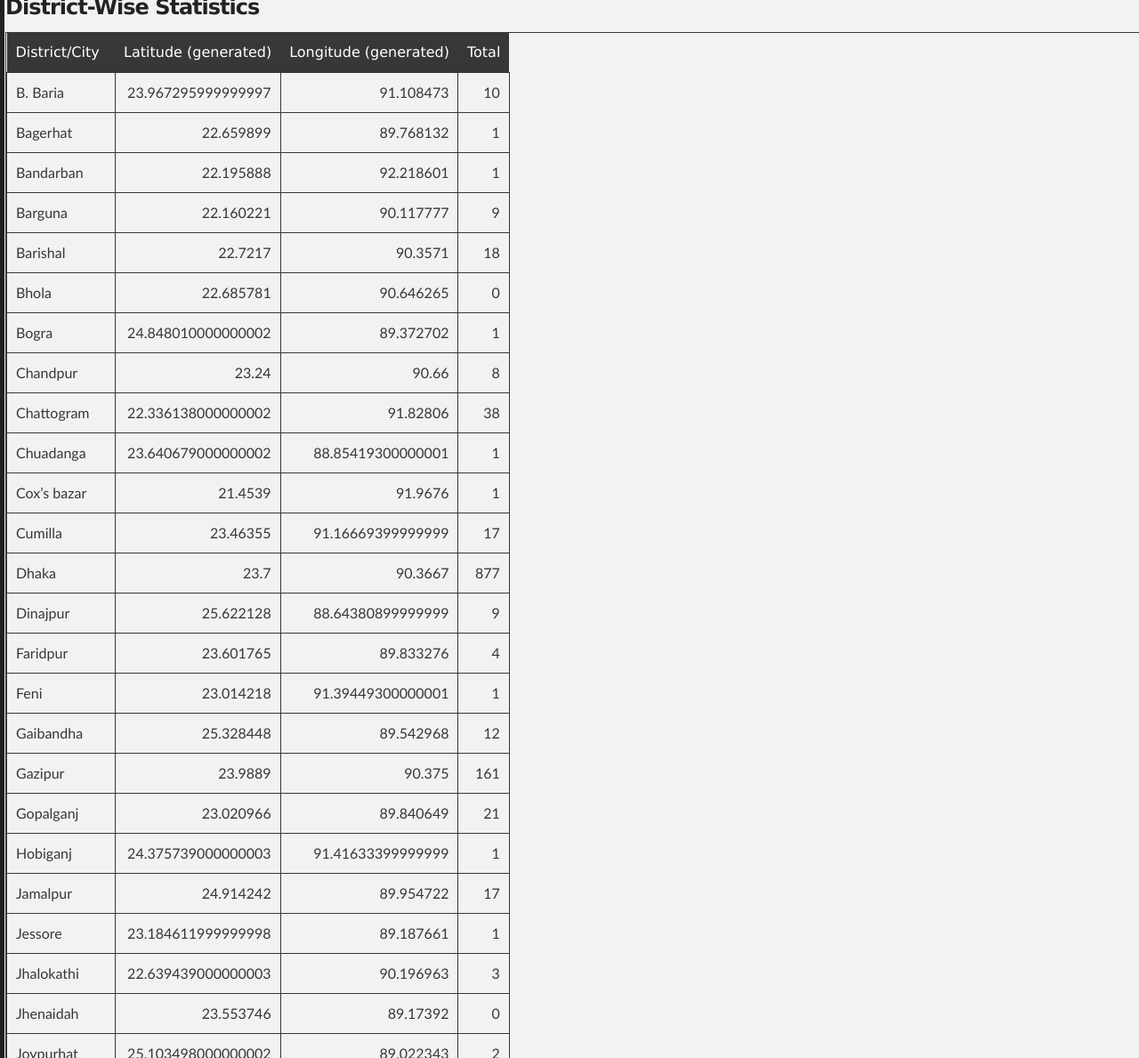
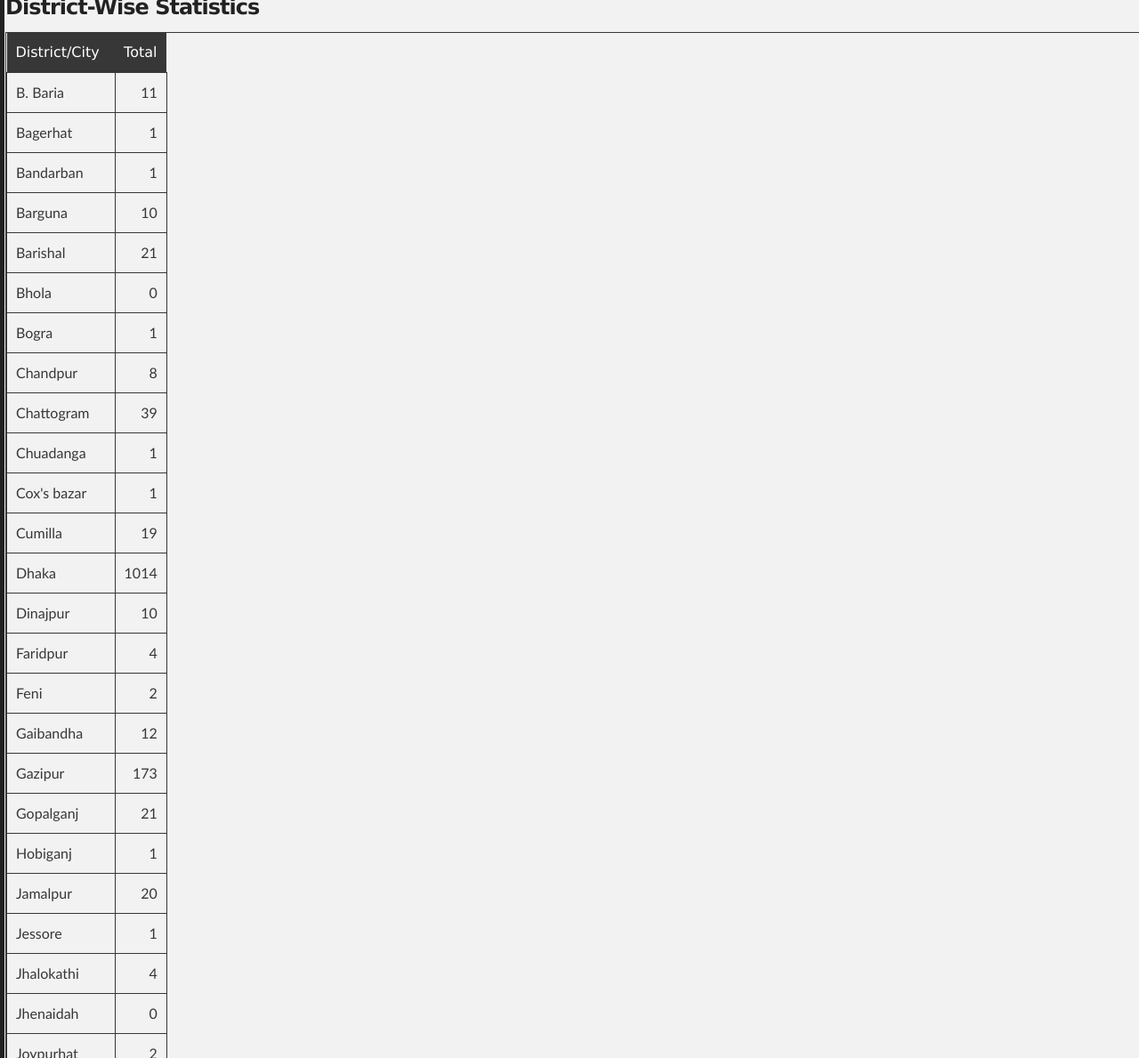
Before and after one commit to promitbasak/covid19bd, a Jekyll site: the page index.html, which Jekyll copies as it is, in a window 1280 px wide and 1400 px high, scrolled down 3952 px. Shown: the part 211-1400 px from the top of the window at 89% size. Built offline with Jekyll 4.4.1, drawn with Linux system fonts in a browser that asks for light colours; some of the changed text lies outside the part shown.

Commit message:
Update index.html

```diff
--- a/index.html
+++ b/index.html
@@ -45,7 +45,7 @@
         <h2 id="covid-19-in-bangladesh">Covid-19 in Bangladesh</h2>
 
 
-    <h4 id="this-page-is-updated-on-april-19-2020">This page is updated on <strong>April 19, 2020</strong></h4>
+    <h4 id="this-page-is-updated-on-april-20-2020">This page is updated on <strong>April 20, 2020</strong></h4>
     <h3> Today's Statistics:</h3>
         <p> Mobile Users should scroll the table right to left to see more</p>
     <table class="table table-bordered table-hover table-condensed">
@@ -66,21 +66,21 @@
 <th title="Field #15">Deaths/1M Pop.</th>
 </tr></thead>
 <tbody><tr>
-<td>2020-04-19</td>
-<td align="right">312</td>
-<td align="right">7</td>
-<td align="right">9</td>
-<td align="right">2634</td>
-<td align="right">2456</td>
-<td align="right">91</td>
-<td align="right">75</td>
-<td align="right">2290</td>
-<td align="right">23553</td>
-<td align="right">3.705</td>
-<td align="right">1.213</td>
-<td align="right">10.428</td>
-<td align="right">13.644</td>
-<td align="right">0.506</td>
+<td>2020-04-20</td>
+<td align="right">492</td>
+<td align="right">10</td>
+<td align="right">10</td>
+<td align="right">2779</td>
+<td align="right">2948</td>
+<td align="right">101</td>
+<td align="right">85</td>
+<td align="right">2762</td>
+<td align="right">26332</td>
+<td align="right">3.4261</td>
+<td align="right">1.1882</td>
+<td align="right">11.1955</td>
+<td align="right">16.3778</td>
+<td align="right">0.5611</td>
 </tr>
 </tbody>
   </table>
@@ -88,28 +88,28 @@
         <h3>Graphs:</h3>
         <div class="photo-album">
       <div>
-        <img src="https://raw.githubusercontent.com/promitbasak/Covid-19_bd_extended/master/assests/2020-04-19/Figure_1.png">
+        <img src="https://raw.githubusercontent.com/promitbasak/Covid-19_bd_extended/master/assests/2020-04-20/Figure_1.png">
         <h5>Overall Condition</h5>
       </div>
 
       <div>
-        <img src="https://raw.githubusercontent.com/promitbasak/Covid-19_bd_extended/master/assests/2020-04-19/Figure_2.png">
+        <img src="https://raw.githubusercontent.com/promitbasak/Covid-19_bd_extended/master/assests/2020-04-20/Figure_2.png">
         <h5>Total Cases</h5>
       </div>
       <div>
-        <img src="https://raw.githubusercontent.com/promitbasak/Covid-19_bd_extended/master/assests/2020-04-19/Figure_8.png">
+        <img src="https://raw.githubusercontent.com/promitbasak/Covid-19_bd_extended/master/assests/2020-04-20/Figure_8.png">
         <h5>Total Deaths</h5>
       </div>
       <div>
-        <img src="https://raw.githubusercontent.com/promitbasak/Covid-19_bd_extended/master/assests/2020-04-19/Figure_22.png">
+        <img src="https://raw.githubusercontent.com/promitbasak/Covid-19_bd_extended/master/assests/2020-04-20/Figure_22.png">
         <h5>District-wise Corona Map</h5>
       </div>
       <div>
-        <img src="https://raw.githubusercontent.com/promitbasak/Covid-19_bd_extended/master/assests/2020-04-19/Figure_20.png">
+        <img src="https://raw.githubusercontent.com/promitbasak/Covid-19_bd_extended/master/assests/2020-04-20/Figure_20.png">
         <h5>BD vs USA: Cases</h5>
       </div>
       <div>
-        <img src="https://raw.githubusercontent.com/promitbasak/Covid-19_bd_extended/master/assests/2020-04-19/Figure_21.png">
+        <img src="https://raw.githubusercontent.com/promitbasak/Covid-19_bd_extended/master/assests/2020-04-20/Figure_21.png">
         <h5>BD vs USA: Deaths</h5>
       </div>
     </div>
@@ -118,398 +118,271 @@
 
 
 
-        <h3> District-Wise Statistics</h3>
-        <table class="table table-bordered table-hover table-condensed">
+<h3> District-Wise Statistics</h3>
+<table class="table table-bordered table-hover table-condensed">
 <thead><tr><th title="Field #1">District/City</th>
-<th title="Field #2">Latitude (generated)</th>
-<th title="Field #3">Longitude (generated)</th>
-<th title="Field #4">Total</th>
+<th title="Field #2">Total</th>
 </tr></thead>
 <tbody><tr>
 <td>B. Baria</td>
-<td align="right">23.967295999999997</td>
-<td align="right">91.108473</td>
-<td align="right">10</td>
+<td align="right">11</td>
 </tr>
 <tr>
 <td>Bagerhat</td>
-<td align="right">22.659899</td>
-<td align="right">89.768132</td>
 <td align="right">1</td>
 </tr>
 <tr>
 <td>Bandarban</td>
-<td align="right">22.195888</td>
-<td align="right">92.218601</td>
 <td align="right">1</td>
 </tr>
 <tr>
 <td>Barguna</td>
-<td align="right">22.160221</td>
-<td align="right">90.117777</td>
-<td align="right">9</td>
+<td align="right">10</td>
 </tr>
 <tr>
 <td>Barishal</td>
-<td align="right">22.7217</td>
-<td align="right">90.3571</td>
-<td align="right">18</td>
+<td align="right">21</td>
 </tr>
 <tr>
 <td>Bhola</td>
-<td align="right">22.685781</td>
-<td align="right">90.646265</td>
 <td align="right">0</td>
 </tr>
 <tr>
 <td>Bogra</td>
-<td align="right">24.848010000000002</td>
-<td align="right">89.372702</td>
 <td align="right">1</td>
 </tr>
 <tr>
 <td>Chandpur</td>
-<td align="right">23.24</td>
-<td align="right">90.66</td>
 <td align="right">8</td>
 </tr>
 <tr>
 <td>Chattogram</td>
-<td align="right">22.336138000000002</td>
-<td align="right">91.82806</td>
-<td align="right">38</td>
+<td align="right">39</td>
 </tr>
 <tr>
 <td>Chuadanga</td>
-<td align="right">23.640679000000002</td>
-<td align="right">88.85419300000001</td>
 <td align="right">1</td>
 </tr>
 <tr>
-<td>Cox’s bazar</td>
-<td align="right">21.4539</td>
-<td align="right">91.9676</td>
+<td>Cox&#39;s bazar</td>
 <td align="right">1</td>
 </tr>
 <tr>
 <td>Cumilla</td>
-<td align="right">23.46355</td>
-<td align="right">91.16669399999999</td>
-<td align="right">17</td>
+<td align="right">19</td>
 </tr>
 <tr>
 <td>Dhaka</td>
-<td align="right">23.7</td>
-<td align="right">90.3667</td>
-<td align="right">877</td>
+<td align="right">1014</td>
 </tr>
 <tr>
 <td>Dinajpur</td>
-<td align="right">25.622128</td>
-<td align="right">88.64380899999999</td>
-<td align="right">9</td>
+<td align="right">10</td>
 </tr>
 <tr>
 <td>Faridpur</td>
-<td align="right">23.601765</td>
-<td align="right">89.833276</td>
 <td align="right">4</td>
 </tr>
 <tr>
 <td>Feni</td>
-<td align="right">23.014218</td>
-<td align="right">91.39449300000001</td>
-<td align="right">1</td>
+<td align="right">2</td>
 </tr>
 <tr>
 <td>Gaibandha</td>
-<td align="right">25.328448</td>
-<td align="right">89.542968</td>
 <td align="right">12</td>
 </tr>
 <tr>
 <td>Gazipur</td>
-<td align="right">23.9889</td>
-<td align="right">90.375</td>
-<td align="right">161</td>
+<td align="right">173</td>
 </tr>
 <tr>
 <td>Gopalganj</td>
-<td align="right">23.020966</td>
-<td align="right">89.840649</td>
 <td align="right">21</td>
 </tr>
 <tr>
 <td>Hobiganj</td>
-<td align="right">24.375739000000003</td>
-<td align="right">91.41633399999999</td>
 <td align="right">1</td>
 </tr>
 <tr>
 <td>Jamalpur</td>
-<td align="right">24.914242</td>
-<td align="right">89.954722</td>
-<td align="right">17</td>
+<td align="right">20</td>
 </tr>
 <tr>
 <td>Jessore</td>
-<td align="right">23.184611999999998</td>
-<td align="right">89.187661</td>
 <td align="right">1</td>
 </tr>
 <tr>
 <td>Jhalokathi</td>
-<td align="right">22.639439000000003</td>
-<td align="right">90.196963</td>
-<td align="right">3</td>
+<td align="right">4</td>
 </tr>
 <tr>
 <td>Jhenaidah</td>
-<td align="right">23.553746</td>
-<td align="right">89.17392</td>
 <td align="right">0</td>
 </tr>
 <tr>
 <td>Joypurhat</td>
-<td align="right">25.103498000000002</td>
-<td align="right">89.022343</td>
 <td align="right">2</td>
 </tr>
 <tr>
 <td>Khagrachhari</td>
-<td align="right">23.111709</td>
-<td align="right">91.988814</td>
 <td align="right">0</td>
 </tr>
 <tr>
 <td>Khulna</td>
-<td align="right">22.845297</td>
-<td align="right">89.54090500000001</td>
 <td align="right">1</td>
 </tr>
 <tr>
 <td>Kishoreganj</td>
-<td align="right">24.432137</td>
-<td align="right">90.786311</td>
-<td align="right">54</td>
+<td align="right">77</td>
 </tr>
 <tr>
 <td>Kurigram</td>
-<td align="right">25.813067999999998</td>
-<td align="right">89.643632</td>
 <td align="right">2</td>
 </tr>
 <tr>
 <td>Kushtia</td>
-<td align="right">23.90887</td>
-<td align="right">89.122017</td>
 <td align="right">0</td>
 </tr>
 <tr>
 <td>Laksmipur</td>
-<td align="right">22.945127</td>
-<td align="right">90.834056</td>
-<td align="right">18</td>
+<td align="right">21</td>
 </tr>
 <tr>
 <td>Lalmonirhat</td>
-<td align="right">25.915748</td>
-<td align="right">89.449168</td>
 <td align="right">2</td>
 </tr>
 <tr>
 <td>Madaripur</td>
-<td align="right">23.2</td>
-<td align="right">90.18</td>
 <td align="right">25</td>
 </tr>
 <tr>
 <td>Magura</td>
-<td align="right">23.485654</td>
-<td align="right">89.41967700000001</td>
 <td align="right">0</td>
 </tr>
 <tr>
 <td>Manikganj</td>
-<td align="right">23.8577</td>
-<td align="right">90.0096</td>
 <td align="right">6</td>
 </tr>
 <tr>
 <td>Meherpur</td>
-<td align="right">23.772444</td>
-<td align="right">88.631396</td>
 <td align="right">0</td>
 </tr>
 <tr>
 <td>Moulovi Bazar</td>
-<td align="right">24.489262</td>
-<td align="right">91.761325</td>
 <td align="right">2</td>
 </tr>
 <tr>
 <td>Munshigonj</td>
-<td align="right">23.541344</td>
-<td align="right">90.530592</td>
 <td align="right">33</td>
 </tr>
 <tr>
 <td>Mymensingh</td>
-<td align="right">24.75</td>
-<td align="right">90.4</td>
-<td align="right">19</td>
+<td align="right">21</td>
 </tr>
 <tr>
 <td>Naogaon</td>
-<td align="right">24.795724</td>
-<td align="right">88.930934</td>
 <td align="right">0</td>
 </tr>
 <tr>
 <td>Narail</td>
-<td align="right">23.165964000000002</td>
-<td align="right">89.498603</td>
 <td align="right">2</td>
 </tr>
 <tr>
 <td>Narayanganj</td>
-<td align="right">23.8124</td>
-<td align="right">90.6262</td>
-<td align="right">309</td>
+<td align="right">386</td>
 </tr>
 <tr>
 <td>Narshingdi</td>
-<td align="right">23.920648999999997</td>
-<td align="right">90.718018</td>
-<td align="right">93</td>
+<td align="right">105</td>
 </tr>
 <tr>
 <td>Natore</td>
-<td align="right">24.41159</td>
-<td align="right">88.972561</td>
 <td align="right">0</td>
 </tr>
 <tr>
 <td>Nawabganj</td>
-<td align="right">24.589776</td>
-<td align="right">88.270319</td>
 <td align="right">0</td>
 </tr>
 <tr>
 <td>Netrokona</td>
-<td align="right">24.882332</td>
-<td align="right">90.73092199999999</td>
-<td align="right">12</td>
+<td align="right">14</td>
 </tr>
 <tr>
 <td>Nilphamari</td>
-<td align="right">25.937735999999997</td>
-<td align="right">88.840994</td>
 <td align="right">9</td>
 </tr>
 <tr>
 <td>Noakhali</td>
-<td align="right">22.825751</td>
-<td align="right">91.101448</td>
 <td align="right">3</td>
 </tr>
 <tr>
 <td>Pabna</td>
-<td align="right">24.012666</td>
-<td align="right">89.258972</td>
-<td align="right">1</td>
+<td align="right">2</td>
 </tr>
 <tr>
 <td>Panchagar</td>
-<td align="right">26.33551</td>
-<td align="right">88.554864</td>
 <td align="right">1</td>
 </tr>
 <tr>
 <td>Pirojpur</td>
-<td align="right">22.583662</td>
-<td align="right">89.970697</td>
 <td align="right">4</td>
 </tr>
 <tr>
 <td>Potuakhali</td>
-<td align="right">22.3575</td>
-<td align="right">90.31916667</td>
 <td align="right">2</td>
 </tr>
 <tr>
 <td>Rajbari</td>
-<td align="right">23.7573</td>
-<td align="right">89.6463</td>
 <td align="right">7</td>
 </tr>
 <tr>
 <td>Rajshahi</td>
-<td align="right">24.374000000000002</td>
-<td align="right">88.6011</td>
 <td align="right">4</td>
 </tr>
 <tr>
 <td>Rangamati</td>
-<td align="right">22.661189999999998</td>
-<td align="right">92.166721</td>
 <td align="right">0</td>
 </tr>
 <tr>
 <td>Rangpur</td>
-<td align="right">25.6</td>
-<td align="right">89.25</td>
-<td align="right">1</td>
+<td align="right">5</td>
 </tr>
 <tr>
 <td>Satkhira</td>
-<td align="right">22.71865</td>
-<td align="right">89.06985</td>
 <td align="right">0</td>
 </tr>
 <tr>
 <td>Shariatpur</td>
-<td align="right">23.25</td>
-<td align="right">90.3667</td>
 <td align="right">7</td>
 </tr>
 <tr>
 <td>Sherpur</td>
-<td align="right">25.0833</td>
-<td align="right">90.0833</td>
 <td align="right">11</td>
 </tr>
 <tr>
 <td>Sirajganj</td>
-<td align="right">24.454357</td>
-<td align="right">89.690062</td>
 <td align="right">0</td>
 </tr>
 <tr>
 <td>Sunamganj</td>
-<td align="right">24.95</td>
-<td align="right">91.43</td>
 <td align="right">1</td>
 </tr>
 <tr>
 <td>Sylhet</td>
-<td align="right">24.9</td>
-<td align="right">91.8667</td>
 <td align="right">3</td>
 </tr>
 <tr>
 <td>Tangail</td>
-<td align="right">24.3385</td>
-<td align="right">89.9867</td>
-<td align="right">9</td>
+<td align="right">10</td>
 </tr>
 <tr>
 <td>Thakurgaon</td>
-<td align="right">26.033</td>
-<td align="right">88.46600000000001</td>
-<td align="right">5</td>
+<td align="right">6</td>
 </tr>
 </tbody></table>
+
+
+
      <h3> All Statistics:</h3>
         <p> Mobile Users should scroll the table right to left to see more</p>
 
@@ -1261,6 +1134,23 @@
 <td align="right">13.644</td>
 <td align="right">0.506</td>
 </tr>
+<tr>
+<td>2020-04-20</td>
+<td align="right">492</td>
+<td align="right">10</td>
+<td align="right">10</td>
+<td align="right">2779</td>
+<td align="right">2948</td>
+<td align="right">101</td>
+<td align="right">85</td>
+<td align="right">2762</td>
+<td align="right">26332</td>
+<td align="right">3.4261</td>
+<td align="right">1.1882</td>
+<td align="right">11.1955</td>
+<td align="right">16.3778</td>
+<td align="right">0.5611</td>
+</tr>
 </tbody></table>
         <p></p>
         <p> Data Sources: Self created dataset which can be found at <a href="https://github.com/promitbasak/Covid-19_bd_extended">this repository</a>. This dataset uses govt issued press releases from <a href="https://corona.gov.bd/press-release">Here</a>, <a href="https://iedcr.gov.bd/">Here</a> and <a href="https://iedcr.gov.bd/website/index.php/component/content/article/11-others/227-pressrelease">Here</a>.</p>
```
